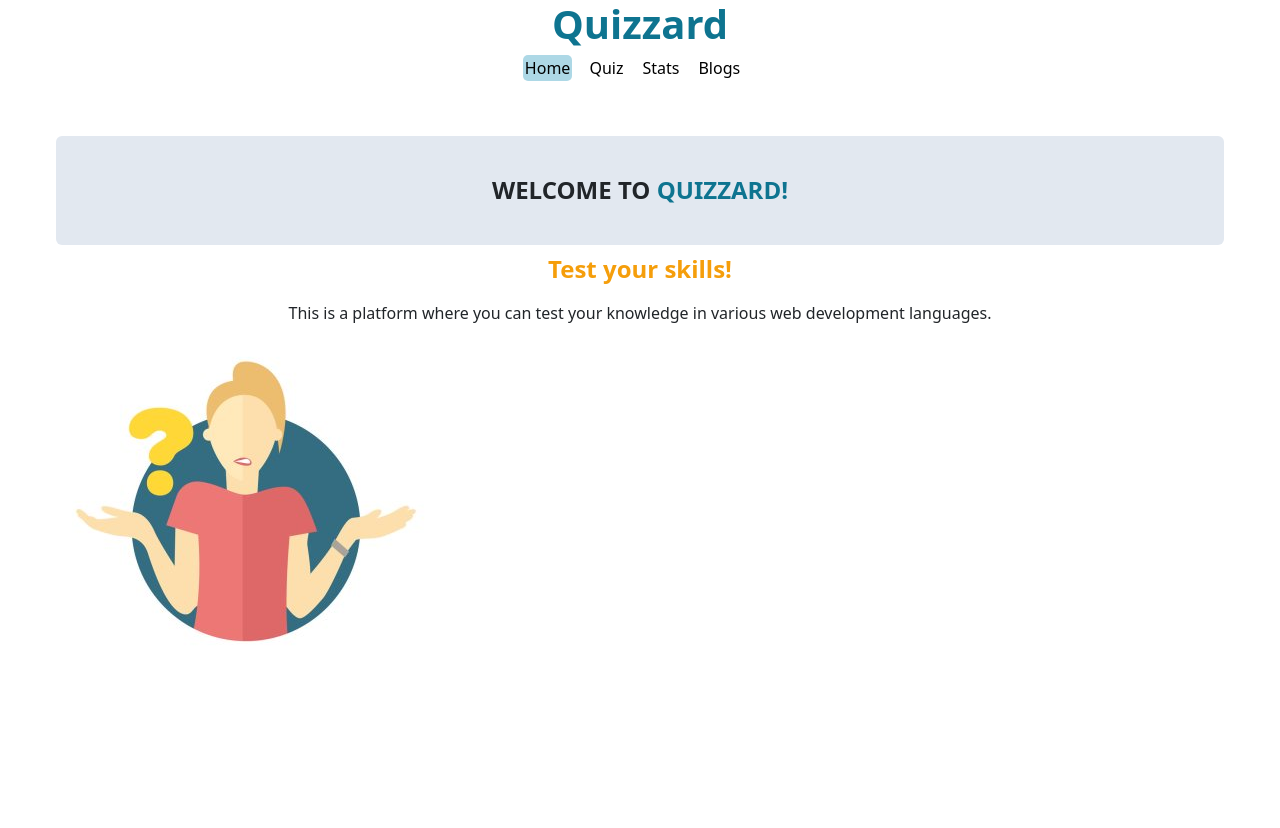
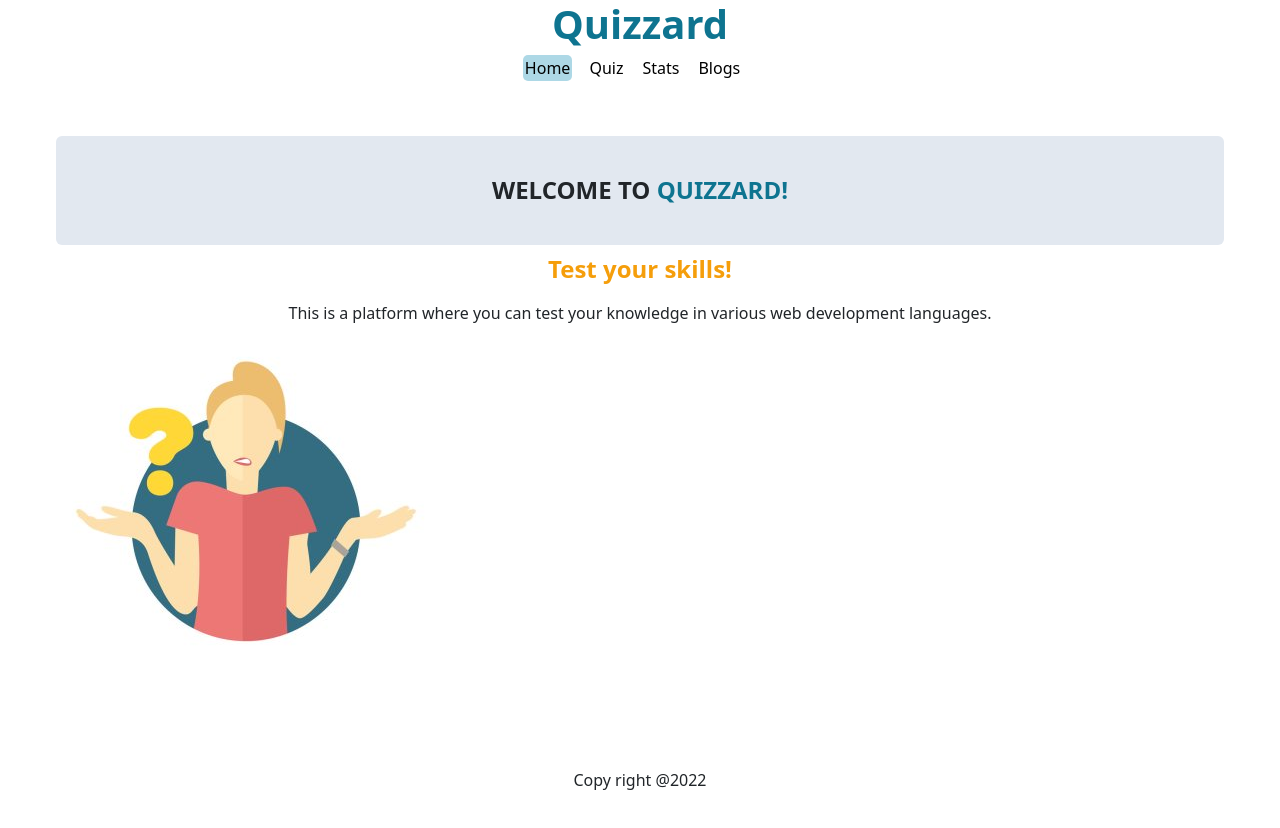
Before and after one commit to RUHANI77/Quizzard, a React (Create React App) app: page /home in a window 1280 px wide. Shown: the top 828 px of the page. Before the commit the page ends 800 px from the top, so only its background shows below. Built offline with nearby package versions, Linux system fonts and the light colour scheme.

Commit message:
added footer

```diff
--- a/src/Layout/Main.js
+++ b/src/Layout/Main.js
@@ -1,5 +1,6 @@
 import React from 'react';
 import { Outlet } from 'react-router-dom';
+import Footer from '../components/Footer/Footer';
 import Header from '../components/Header/Header';
 import Title from '../components/Title/Title';
 
@@ -9,6 +10,7 @@ const Main = () => {
             <Title></Title>
             <Header></Header>
             <Outlet></Outlet>
+            <Footer></Footer>
 
         </div>
     );
--- /dev/null
+++ b/src/components/Footer/Footer.js
@@ -0,0 +1,11 @@
+import React from 'react';
+
+const Footer = () => {
+    return (
+        <div className='p-10'>
+            <p>Copy right @2022</p>
+        </div>
+    );
+};
+
+export default Footer;
--- a/src/components/Home/Home.css
+++ b/src/components/Home/Home.css
@@ -0,0 +1,3 @@
+/* .img{
+    display: inline-flex;
+} */
--- a/src/components/Home/Home.js
+++ b/src/components/Home/Home.js
@@ -1,4 +1,5 @@
 import React from 'react';
+import './Home.css';
 import homeImage from './quition.jpg';
 
 const Home = () => {
@@ -8,7 +9,9 @@ const Home = () => {
                 <h4 className='p-10 bg-slate-200 rounded-md font-bold'>WELCOME TO <span className='text-cyan-700'>QUIZZARD!</span></h4>
                 <p className='text-2xl text-amber-500 font-semibold'>Test your skills!</p>
                 <p>This is a platform where you can test your knowledge in various web development languages.</p>
-                <img className='bg-auto bg-no-repeat bg-center' src={homeImage} alt='home background images'></img>
+                <div className='' >
+                    <img src={homeImage} alt='home background images'></img>
+                </div>
             </div>
         </div>
     );
```
Also changed, not shown: src/components/Footer/Footer.css (added).
